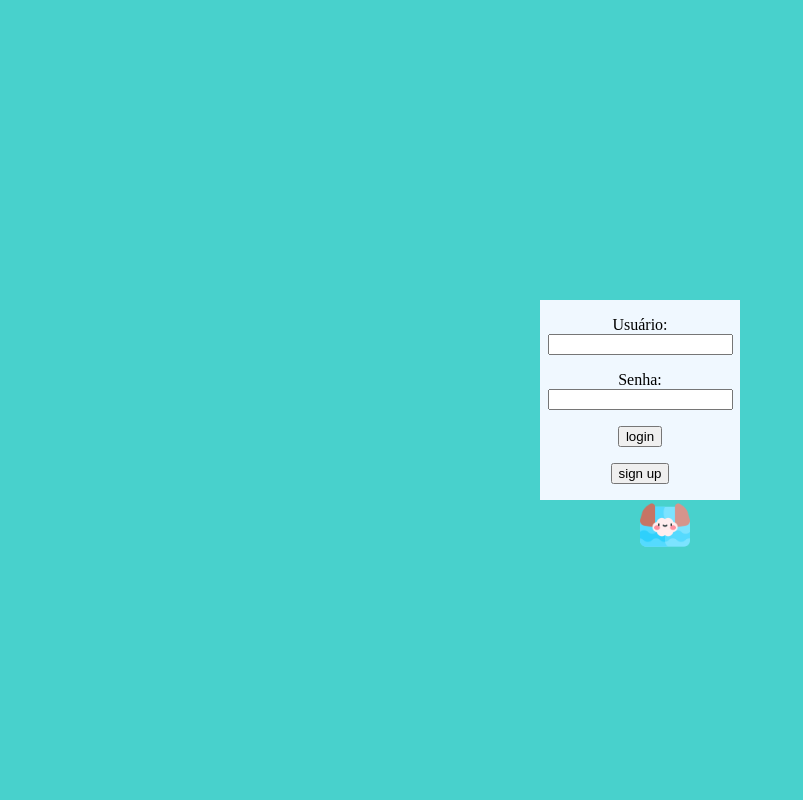
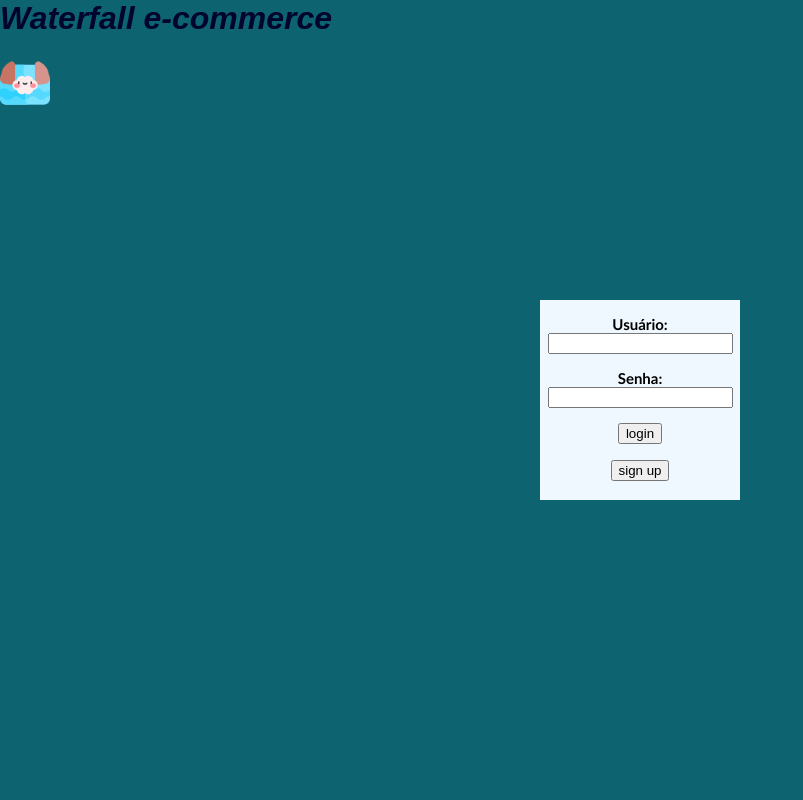
Before and after one commit to erickRochaIP/waterfall-ecommerce, a PHP site: page / in a window 1280 px wide. Shown: the whole page, without its empty margins (0-803 px from the left). Run offline with PHP 8.4, Linux system fonts and the light colour scheme.

Commit message:
Adicionando um css

```diff
--- /dev/null
+++ b/css/style.css
@@ -0,0 +1,41 @@
+.centro {
+    width: 200px; /* ou o tamanho desejado */
+    height: 200px; /* ou o tamanho desejado */
+    background-color: #F0F8FF;
+    position: absolute;
+    top: 50%;
+    left: 50%;
+    transform: translate(-50%, -50%);
+}
+h1 {
+    color: rgb(1, 4, 46);
+    font-style: italic;
+    font-family: 'Copperplate', 'Fantasy', sans-serif;
+    /* text-decoration: underline; */
+   }
+   p {
+     font-size: 15px;
+     font-family: 'Trebuchet MS', sans-serif;
+     font-weight: bold;
+
+   }
+   body {
+    /* display: flex; */
+     /* align-items: center;  */
+     /* justify-content: center;  */
+    height: 100vh;
+    margin: 0;
+    padding: 0;
+    box-sizing: border-box;
+      /* background-color: #48D1CC; */
+      background-color: #0e6370;
+}
+
+
+.imagem-no-canto {
+    /* position: absolute; */
+    /* bottom: 250; */
+    /* right: 590; */
+    width: 50px; /* ou o tamanho desejado */
+    height: 50px; /* ou o tamanho desejado */
+}
--- a/views/usuario/login.php
+++ b/views/usuario/login.php
@@ -1,36 +1,16 @@
 <head>
     <meta charset="UTF-8">
     <meta name="viewport" content="width=device-width, initial-scale=1.0">
-
+    <link rel="stylesheet" type="text/css" href="css/style.css">
     <style>
 
-        body {
-            display: flex;
-            align-items: center;
-            justify-content: center;
-            height: 100vh;
-            margin: 0;
-            padding: 0;
-            box-sizing: border-box;
-            background-color: #48D1CC;
-        }
-
-        .centro {
-            width: 200px; /* ou o tamanho desejado */
-            height: 200px; /* ou o tamanho desejado */
-            background-color: #F0F8FF;
-        }
-        .imagem-no-canto {
-            position: absolute;
-            bottom: 250;
-            right: 590;
-            width: 50px; /* ou o tamanho desejado */
-            height: 50px; /* ou o tamanho desejado */
-        }
     </style>
 </head>
+     <body>
+        <h1>Waterfall e-commerce</h1>
+        <img src="pictures/waterfall.png" alt="Icon waterfall" class="imagem-no-canto">
+    </body>
 <div align="center" class="centro">
-    <img src="pictures/waterfall.png" alt="Icon waterfall" class="imagem-no-canto">
     <form action="index.php" method="post">
 
         <p align="center">
```
Also changed, not shown: views/usuario/login.html (added, +12 -0 lines).
